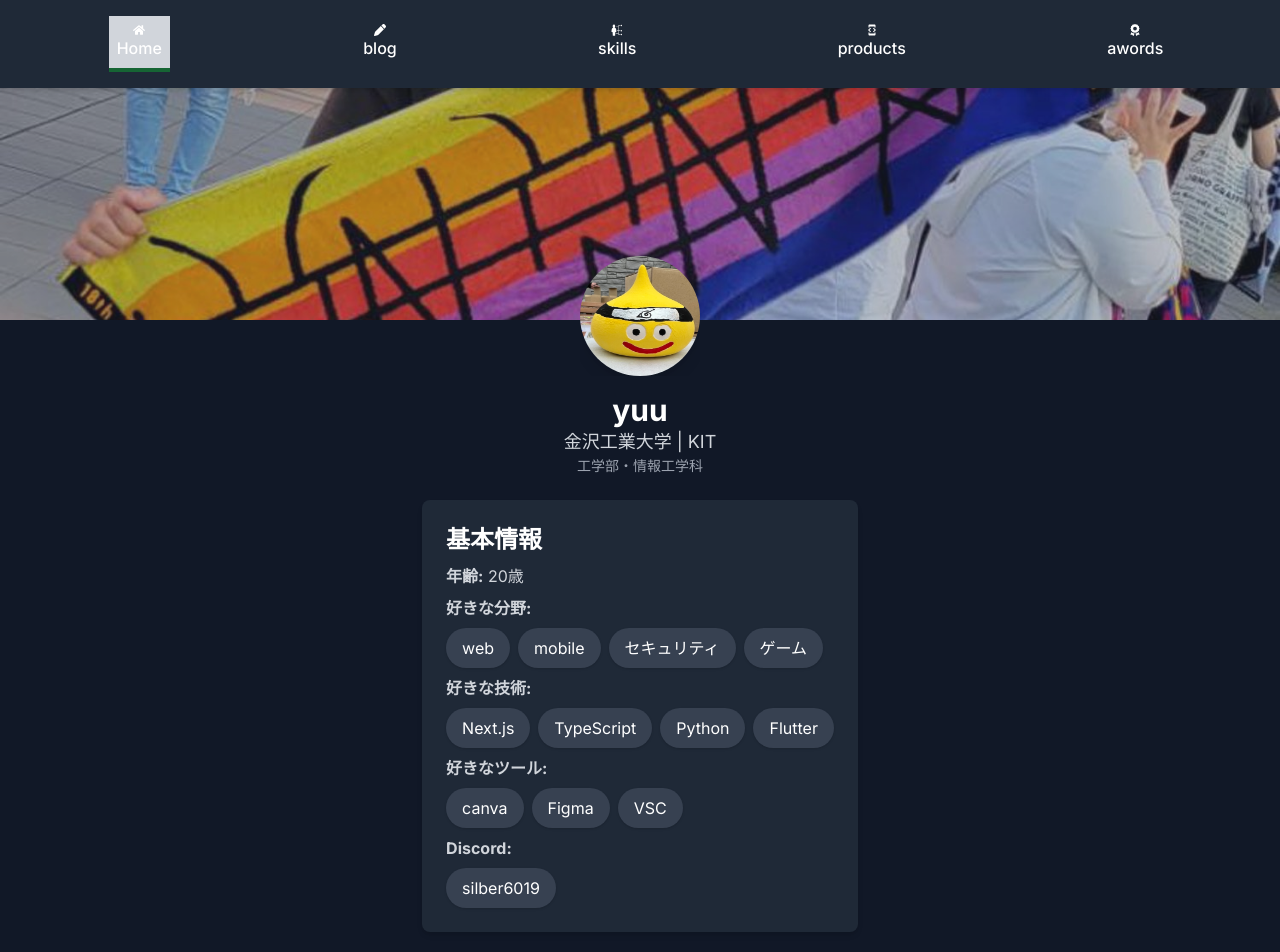
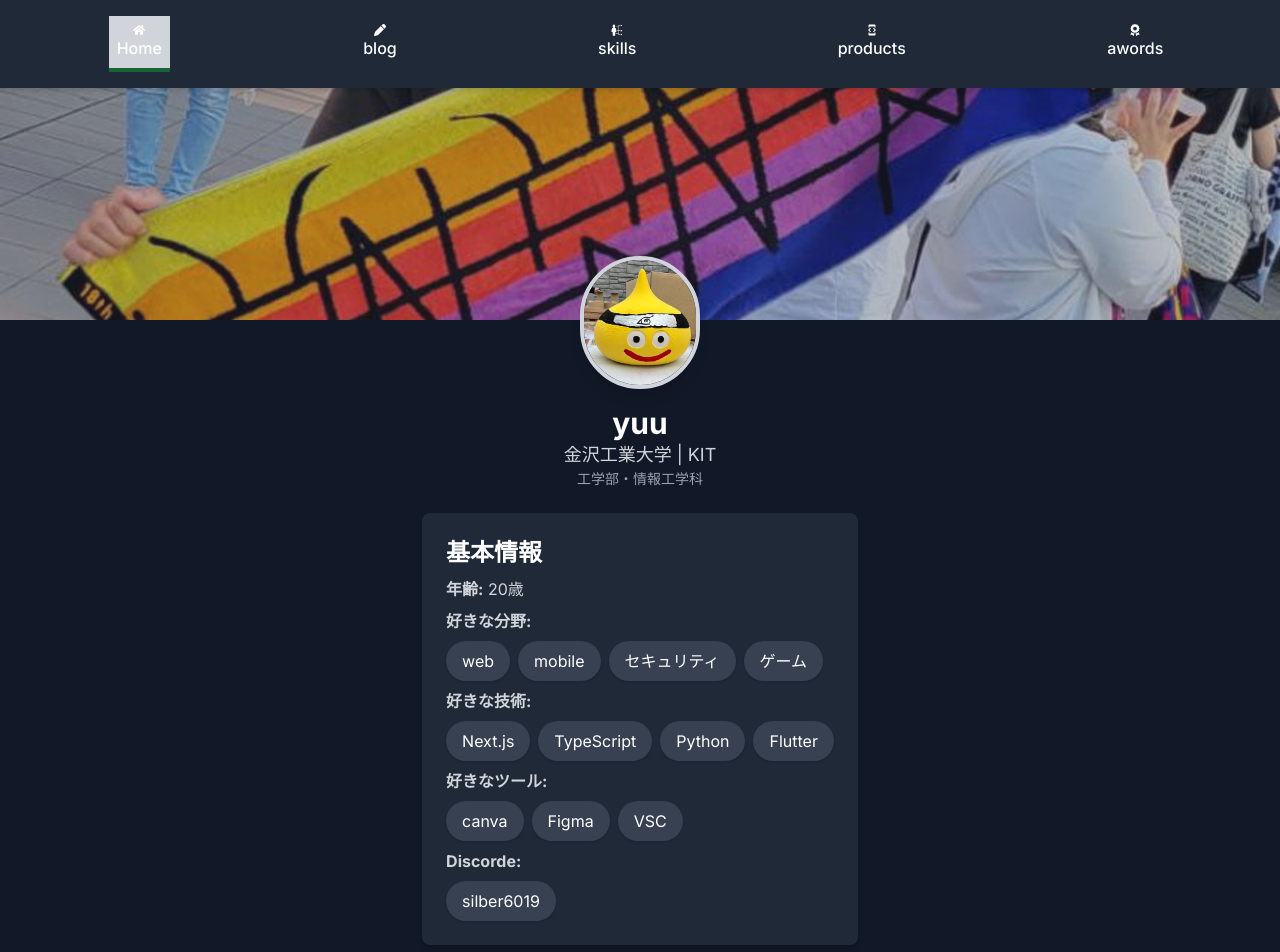
Before and after one commit to uyukigakata/uyukigakata_Profile, a Next.js app: page / in a window 1280 px wide. Shown: the top 952 px of the page. Built offline with nearby package versions, Linux system fonts and the light colour scheme.

Commit message:
console error revision

```diff
--- a/src/app/(main)/page.tsx
+++ b/src/app/(main)/page.tsx
@@ -1,6 +1,6 @@
 "use client";
 
-import Image from "next/legacy/image";
+import Image from "next/image";
 import { useState, useEffect } from "react";
 import profileData from "@/data/profile.json";
 
@@ -28,10 +28,11 @@ export default function Home() {
       <div className="absolute top-0 left-0 w-full h-64 bg-gray-700">
         <Image
           src="/LiveT.jpg"
-          layout="fill"
-          objectFit="cover"
-          alt="背景画像"
+          fill
+          style ={{ objectFit: 'cover' }}
+          alt="Description"
           className="opacity-70"
+          priority
         />
       </div>
 
@@ -89,7 +90,7 @@ export default function Home() {
               </div>
             </li>
             <li>
-              <strong>Discord:</strong>
+              <strong>Discorde:</strong>
               <div className="flex flex-wrap gap-2 mt-2">
                 {profileData.contact.map((contact) => (
                   <span key={contact} className="px-4 py-2 bg-gray-700 text-white rounded-full shadow">
```
